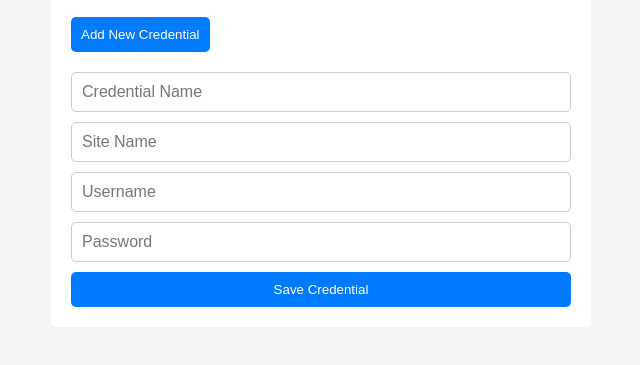
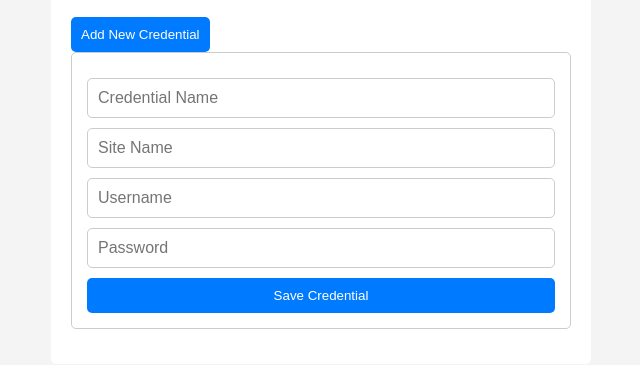
Before and after one commit to barthobillions/barthobillions.github.io, a plain HTML site: page dashboard.html in a window 1280 px wide. Both pictures are taken after a click on the button "Add New Credential". Shown: the part 131-496 px from the top of the page, without its empty margins (319-959 px from the left). Drawn offline with nearby package versions, Linux system fonts and the light colour scheme; files that its build step writes are made by us from their sources; no server answers; files whose address does not match are found by name.

Commit message:
added credentials section to styles form

```diff
--- a/css/styles.css
+++ b/css/styles.css
@@ -72,14 +72,21 @@ input[type="text"]:focus {
   text-decoration: underline;
 }
 
-/* Credential List */
+/* Credential Item and Form Wrapper */
 .credential-item {
   border: 1px solid #ccc;
-  padding: 10px;
-  margin-bottom: 10px;
+  padding: 15px;
+  margin-bottom: 15px;
   border-radius: 5px;
+  background-color: #fff;
 }
 
+/* Form inside credential-item */
+.credential-item .form-group {
+  margin-top: 10px;
+}
+
+/* Credential Info */
 .credential-header {
   display: flex;
   justify-content: space-between;
@@ -128,14 +135,7 @@ button.delete-credential:hover {
   background-color: #c82333;
 }
 
-/* Credential Form */
-#add-credential-form {
-  display: flex;
-  flex-direction: column;
-  gap: 10px;
-  margin-top: 20px;
-}
-
+/* Hidden class */
 .hidden {
   display: none;
 }
@@ -146,7 +146,7 @@ button.delete-credential:hover {
   color: #777;
 }
 
-/* Modal and Popup (if needed) */
+/* Modal */
 .modal {
   display: none;
   position: fixed;
--- a/dashboard.html
+++ b/dashboard.html
@@ -11,12 +11,15 @@
     <h1>Your Credentials</h1>
     <button id="add-credential-btn" class="primary-btn">Add New Credential</button>
 
-    <div id="add-credential-form" class="form-group hidden">
-      <input type="text" id="cred-name" placeholder="Credential Name" required />
-      <input type="text" id="cred-site" placeholder="Site Name" required />
-      <input type="text" id="cred-username" placeholder="Username" required />
-      <input type="password" id="cred-password" placeholder="Password" required />
-      <button id="save-credential" class="primary-btn">Save Credential</button>
+    <!-- Wrapped form inside a credential-item for consistent styling -->
+    <div class="credential-item hidden" id="form-wrapper">
+      <div id="add-credential-form" class="form-group">
+        <input type="text" id="cred-name" placeholder="Credential Name" required />
+        <input type="text" id="cred-site" placeholder="Site Name" required />
+        <input type="text" id="cred-username" placeholder="Username" required />
+        <input type="password" id="cred-password" placeholder="Password" required />
+        <button id="save-credential" class="primary-btn">Save Credential</button>
+      </div>
     </div>
 
     <div id="credentials-container"></div>
@@ -30,12 +33,12 @@
     import { saveCredential, loadCredentials, deleteCredential } from '/natpass/js/credentials.js';
 
     const addCredentialBtn = document.getElementById('add-credential-btn');
-    const addCredentialForm = document.getElementById('add-credential-form');
+    const formWrapper = document.getElementById('form-wrapper');
     const saveCredentialBtn = document.getElementById('save-credential');
     const credentialsContainer = document.getElementById('credentials-container');
 
     addCredentialBtn.addEventListener('click', () => {
-      addCredentialForm.classList.toggle('hidden');
+      formWrapper.classList.toggle('hidden');
     });
 
     saveCredentialBtn.addEventListener('click', async () => {
@@ -46,7 +49,7 @@
 
       try {
         await saveCredential(name, site, username, password);
-        addCredentialForm.classList.add('hidden');
+        formWrapper.classList.add('hidden');
         loadAndRenderCredentials();
       } catch (error) {
         alert(error.message);
@@ -65,7 +68,7 @@
     function renderCredentials(credentials, container) {
       container.innerHTML = '';
       if (!credentials || credentials.length === 0) {
-        container.innerHTML = '<p>No credentials saved yet.</p>';
+        container.innerHTML = '<p class="empty-state">No credentials saved yet.</p>';
         return;
       }
 
```
